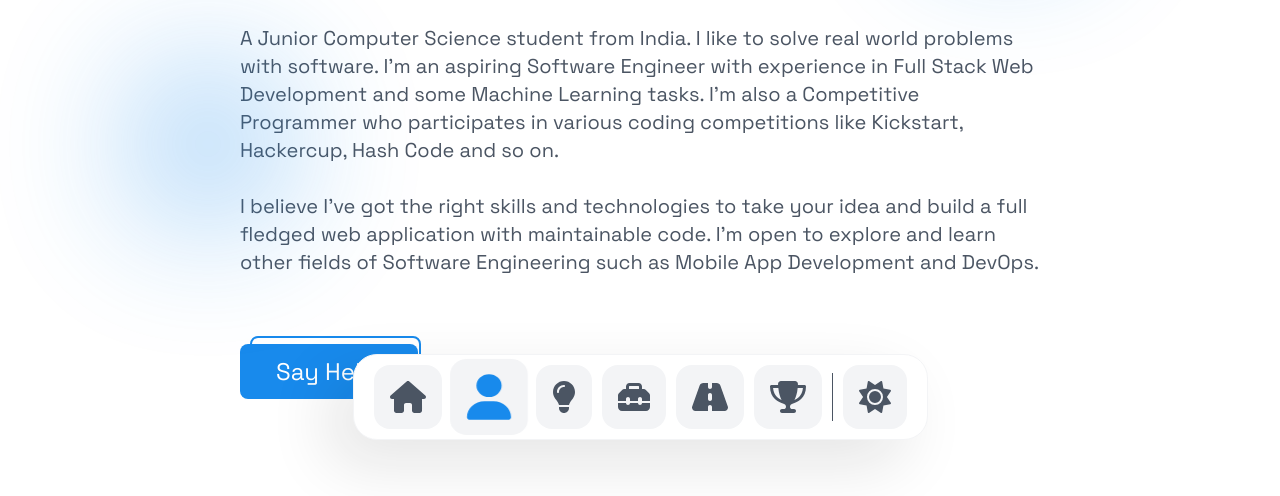
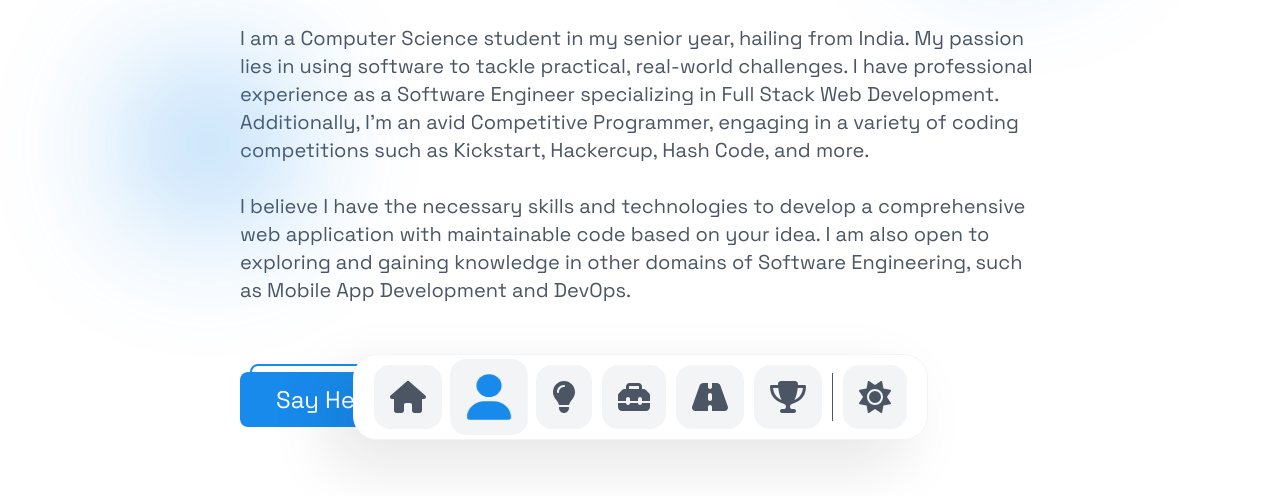
Before and after one commit to muhesh-kumar/portfolio, an Astro site: page /about in a window 1280 px wide. Shown: the part 336-832 px from the top of the page. Before the commit the page ends 804 px from the top, so only its background shows below. Built offline with nearby package versions, Linux system fonts and the light colour scheme; Astro itself is replaced by a stand-in of ours.

Commit message:
feat: update about, projects and skills page

```diff
--- a/src/data/projectsData.ts
+++ b/src/data/projectsData.ts
@@ -3,6 +3,14 @@ const imageDir = 'assets/images';
 const getImageURL = (imageName: string) => `${imageDir}/${imageName}`;
 
 export default [
+  {
+    projectName: 'Parkify',
+    projectDescription:
+      'An IoT based Smart Parking System with a Dashboard and Real-Time Logs that seamlessly integrates with the Raspberry-pi hardware. ',
+    projectImageURL: getImageURL('parkify.jpeg'),
+    projectRepoURL: 'https://github.com/muhesh-kumar/parkify',
+    projectLiveURL: 'https://parkify.vercel.app/',
+  },
   {
     projectName: 'Curriculum Schedular',
     projectDescription:
--- a/src/data/skillsData.ts
+++ b/src/data/skillsData.ts
@@ -41,8 +41,16 @@
         skillImageName: 'sass.png',
       },
       {
+        skillName: 'TailwindCSS',
+        skillImageName: 'tailwind-css.svg',
+      },
+      {
         skillName: 'ReactJS',
         skillImageName: 'react.png',
+      },
+      {
+        skillName: 'NextJS',
+        skillImageName: 'nextjs.svg',
       },
     ],
   },
--- a/src/pages/about.astro
+++ b/src/pages/about.astro
@@ -20,19 +20,20 @@ import '@/base.css';
     </div>
     <div>
       <p>
-        A Junior Computer Science student from India. I like to solve real world
-        problems with software. I'm an aspiring Software Engineer with
-        experience in Full Stack Web Development and some Machine Learning
-        tasks. I'm also a Competitive Programmer who participates in various
-        coding competitions like Kickstart, Hackercup, Hash Code and so on.
+        I am a Computer Science student in my senior year, hailing from India.
+        My passion lies in using software to tackle practical, real-world
+        challenges. I have professional experience as a Software Engineer
+        specializing in Full Stack Web Development. Additionally, I'm an avid
+        Competitive Programmer, engaging in a variety of coding competitions
+        such as Kickstart, Hackercup, Hash Code, and more.
       </p>
     </div>
     <div>
       <p>
-        I believe I've got the right skills and technologies to take your idea
-        and build a full fledged web application with maintainable code. I'm
-        open to explore and learn other fields of Software Engineering such as
-        Mobile App Development and DevOps.
+        I believe I have the necessary skills and technologies to develop a
+        comprehensive web application with maintainable code based on your idea.
+        I am also open to exploring and gaining knowledge in other domains of
+        Software Engineering, such as Mobile App Development and DevOps.
       </p>
     </div>
   </div>
```
Also changed, not shown: public/assets/images/nextjs.svg (added), public/assets/images/parkify.jpeg (added), public/assets/images/tailwind-css.svg (added).
